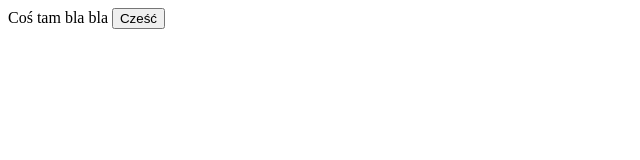
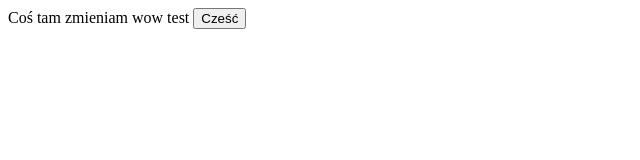
Before and after one commit to MiloszBisior/Testy_vml, a plain HTML site: page index.html in a window 1280 px wide. Shown: the whole page, without its empty margins (0-640 px from the left). Drawn offline with Linux system fonts and the light colour scheme.

Commit message:
zmiana a

```diff
--- a/index.html
+++ b/index.html
@@ -6,9 +6,7 @@
     <title>Document</title>
 </head>
 <body>
-    Coś tam bla bla
-
-
+    Coś tam zmieniam wow test
     <button onclick="funkcja()">Cześć</button>
 </body>
 </html>
```
